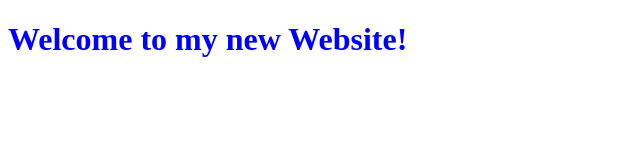
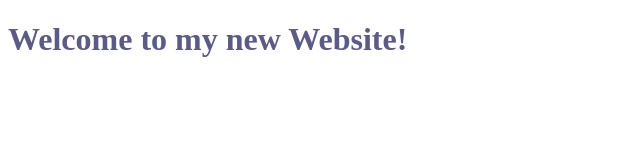
Before and after one commit to hudaece/assignment-01-tiny-website, a plain HTML site: page index.html in a window 1280 px wide. Shown: the whole page, without its empty margins (0-640 px from the left). Drawn offline with Linux system fonts and the light colour scheme.

Commit message:
Color changed in Feature-01

```diff
--- a/index.html
+++ b/index.html
@@ -4,6 +4,6 @@
     <meta name="viewport" content="width=device-width, initial-scale=1.0">
     <title>Hello World</title>
   </head> <body>
-    <h1 style="color: blue;">Welcome to my new Website!</h1>
+    <h1 style="color: rgb(91, 91, 134);">Welcome to my new Website!</h1>
   </body>
 </html>
```
